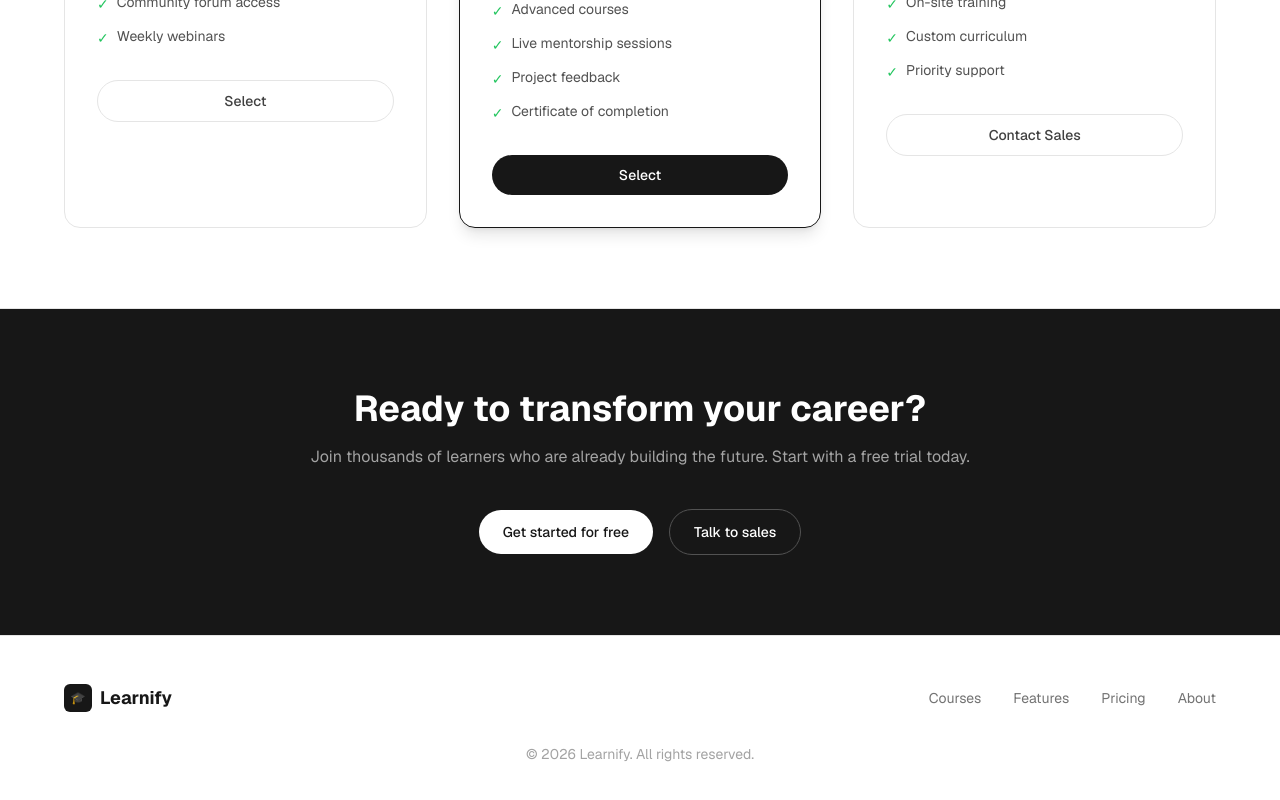
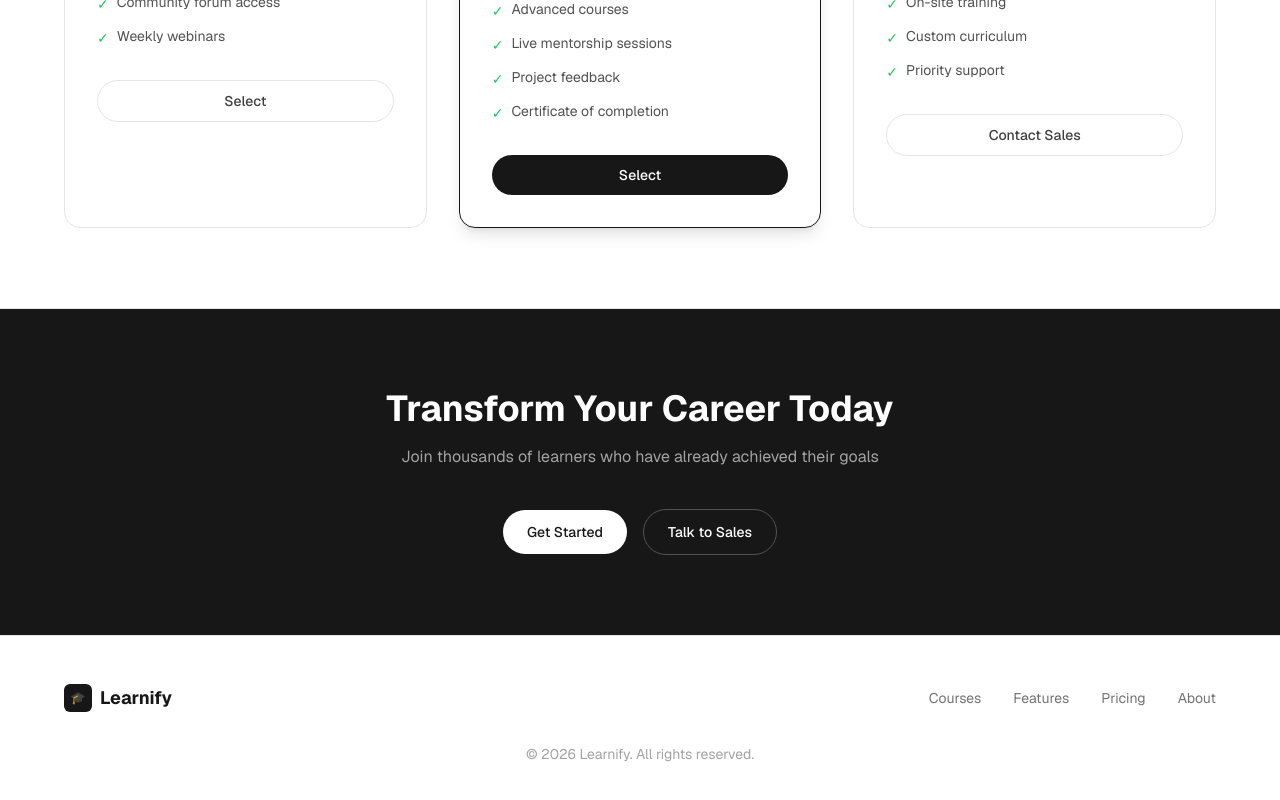
Before and after one commit to Embotic-Wayne/AutoWeb-Test, a Next.js app in the folder apps/project-flow/: page / in a window 1280 px wide. Shown: the part 2580-3380 px from the top of the page. Built offline with nearby package versions, Linux system fonts and the light colour scheme.

Commit message:
Agent update: intel-ddda989801cf (cta)

```diff
--- a/apps/project-flow/src/components/ai-generated/CTA.tsx
+++ b/apps/project-flow/src/components/ai-generated/CTA.tsx
@@ -2,25 +2,14 @@ export default function CTA() {
   return (
     <section className="bg-neutral-900 px-6 py-20">
       <div className="mx-auto max-w-3xl text-center">
-        <h2 className="text-3xl font-bold text-white md:text-4xl">
-          Ready to transform your career?
-        </h2>
-        <p className="mt-4 text-neutral-400">
-          Join thousands of learners who are already building the future.
-          Start with a free trial today.
-        </p>
+        <h2 className="text-3xl font-bold text-white md:text-4xl">Transform Your Career Today</h2>
+        <p className="mt-4 text-neutral-400">Join thousands of learners who have already achieved their goals</p>
         <div className="mt-10 flex flex-wrap items-center justify-center gap-4">
-          <a
-            href="/signup"
-            className="rounded-full bg-white px-6 py-3 text-sm font-medium text-neutral-900 hover:bg-neutral-100 transition-colors"
-          >
-            Get started for free
+          <a href="https://autonomous-test-delta.vercel.app/signup" className="rounded-full bg-white text-neutral-900 px-6 py-3 text-sm font-medium hover:bg-neutral-50 transition-colors">
+            Get Started
           </a>
-          <a
-            href="/contact"
-            className="rounded-full border border-neutral-600 px-6 py-3 text-sm font-medium text-white hover:border-neutral-400 transition-colors"
-          >
-            Talk to sales
+          <a href="https://autonomous-test-delta.vercel.app/contact" className="rounded-full border border-neutral-600 text-white px-6 py-3 text-sm font-medium hover:bg-neutral-50 transition-colors">
+            Talk to Sales
           </a>
         </div>
       </div>
```
